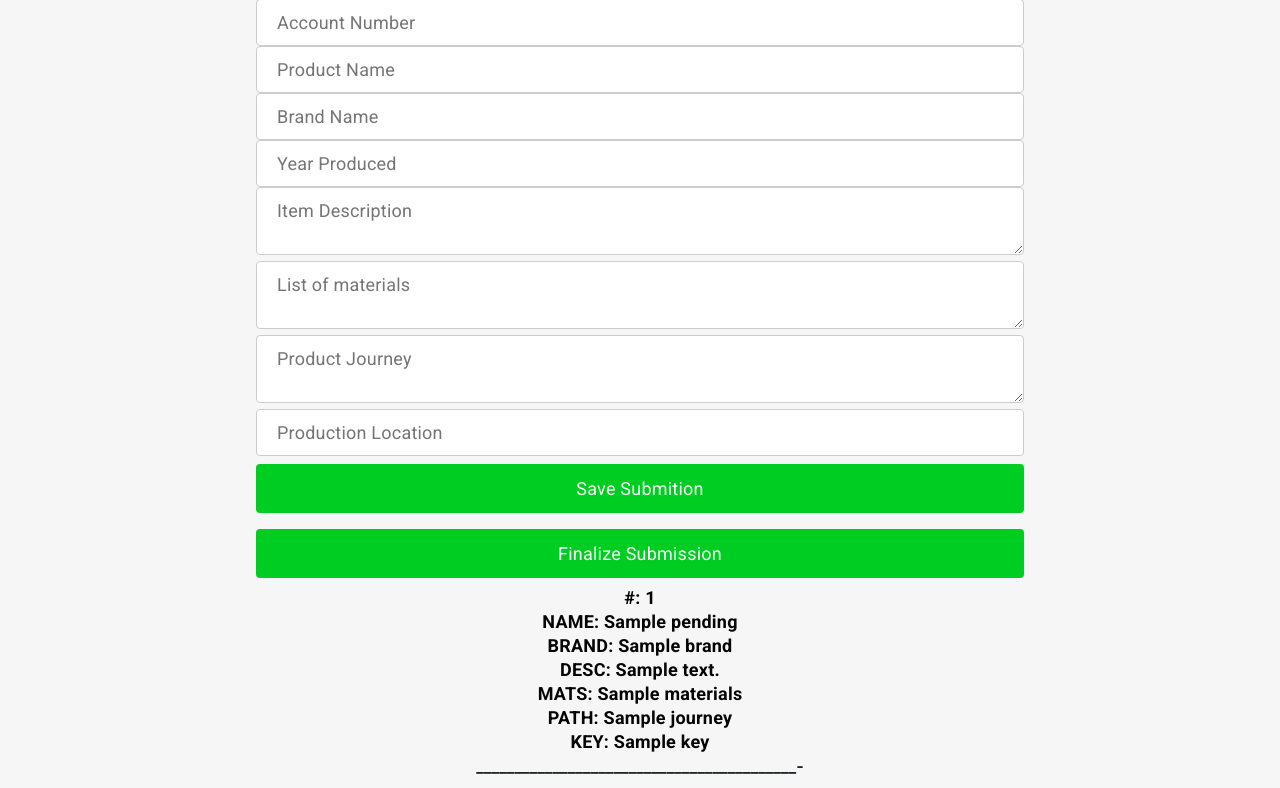
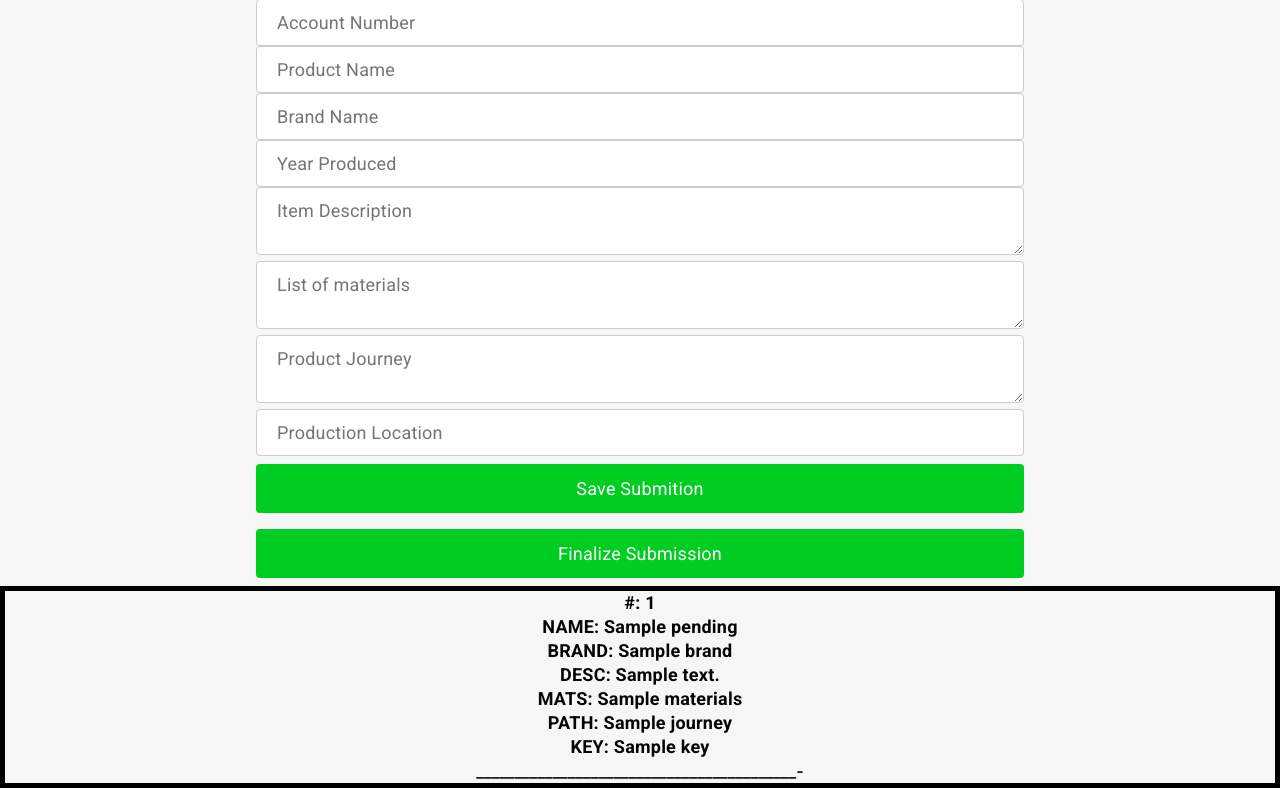
Before and after one commit to Johnson-Su/Certi-Chain, a Flask app: template blockchain_server/app/templates/companyside.html in a window 1280 px wide. Shown: the part 162-950 px from the top of the page. Run offline with Flask 2, Linux system fonts and the light colour scheme; the template is opened without the code that fills it: most values are stand-ins (such as "Sample title", 1, 10 or a date in 2020); parts of the project's set-up code (start-up, migrations or seed data) failed here and were passed over; some libraries are stand-ins or nearby versions.

Commit message:
style changes a lil

```diff
--- a/blockchain_server/app/templates/companyside.html
+++ b/blockchain_server/app/templates/companyside.html
@@ -82,7 +82,7 @@
       {% endif %}
       <center>
       {% for tx in pending%}
-      <div style="border 5px solid black">
+      <div style="border: 5px solid black;">
         <b class="verify">#: {{tx.tx_num}}</b>
         <br>
         <b class="verify">NAME: {{tx.name}}</b>
```
